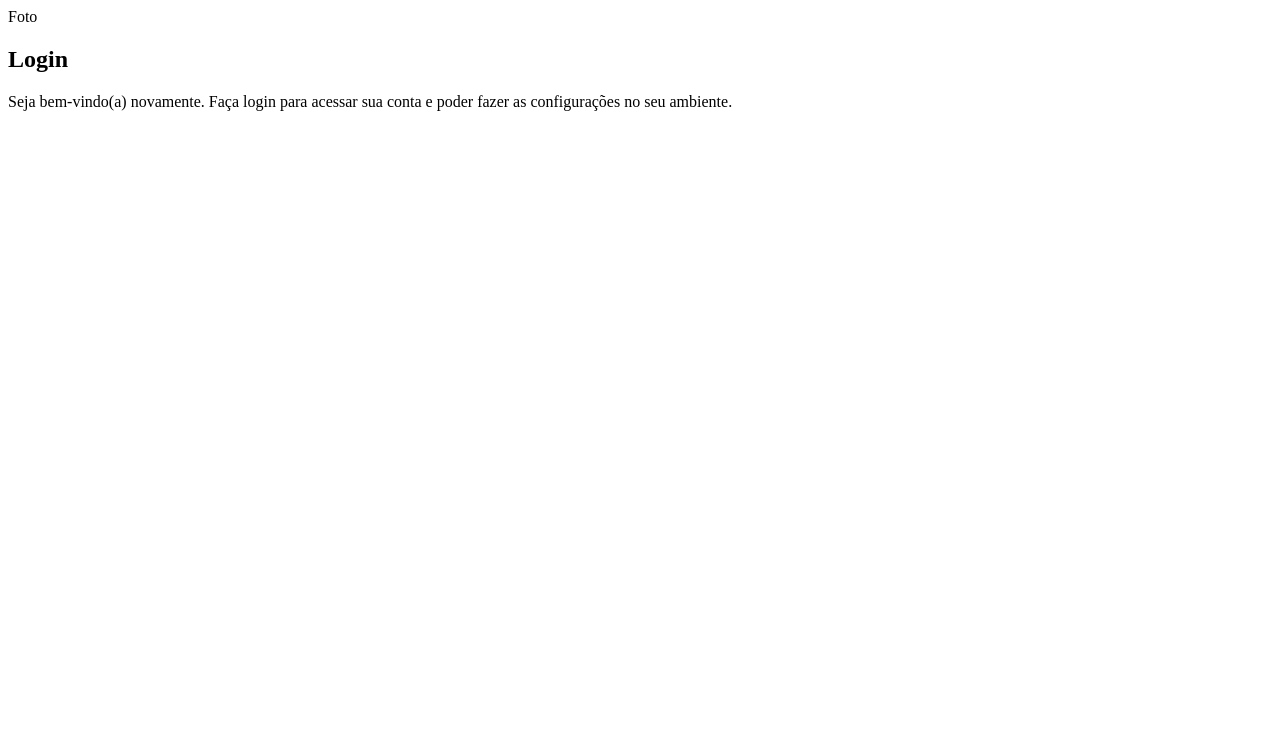
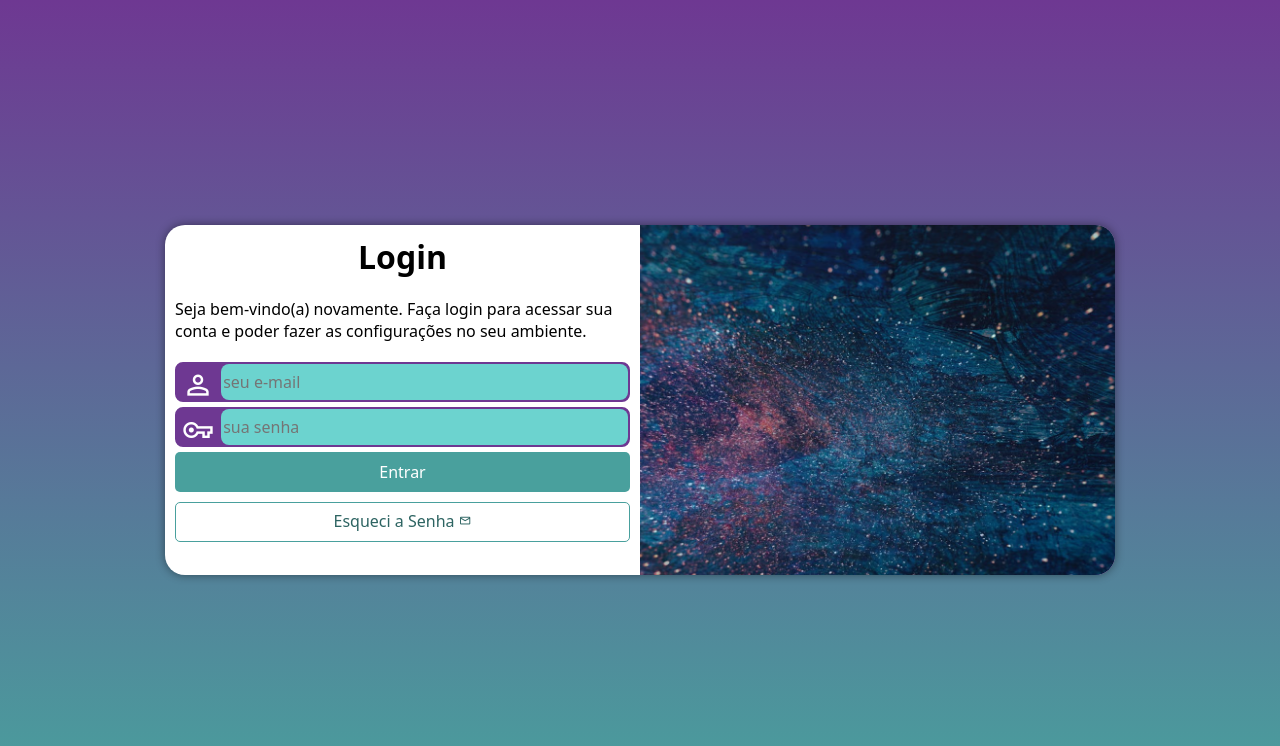
Before and after one commit to heenrique288/projeto-login, a plain HTML site: page index.html in a window 1280 px wide. Drawn offline with nearby package versions, Linux system fonts and the light colour scheme.

Commit message:
Término do Projeto

```diff
--- /dev/null
+++ b/estilos/media-query.css
@@ -0,0 +1,71 @@
+@charset "UTF-8";
+
+/*Todas as demais mídias*/
+
+/* Typical Device Breakpoints
+-------------------------------------------
+Pequenas telas: até 600px
+Celular: 600px até 768px
+Tablet: 769px até 992px
+Desktop: 992px até 1200px
+Grandes telas: acima de 1200px
+*/
+
+@media screen and (min-width:768px) and (max-width: 992px){
+
+    body {
+        background-image: linear-gradient(to top, #49a09d, #6e3892);
+    }
+
+    section#login {
+        width: 80vw;
+        height: 280px;
+
+    }
+
+    section#login > div#imagem {
+        float: left;
+        width: 30%;
+        height: 100%;
+    }
+
+    section#login > div#formulario {
+        float: right;
+        width: 70%;
+
+    }
+}
+
+@media screen and (min-width: 992px) {
+
+    body {
+        background-image: linear-gradient(to top, #49a09d, #6e3892);
+    }
+
+    section#login {
+        width: 950px;
+        height: 350px;
+
+    }
+
+    section#login > div#imagem {
+        float: right;
+        width: 50%;
+        height: 100%;
+    }
+
+    section#login > div#formulario {
+        float: left;
+        width: 50%;
+    }
+
+    div#formulario > p {
+        font-size: 1em;
+        margin: 20px 0px;
+    }
+
+
+    div#formulario > h1 {
+        font-size: 2em;
+    }
+}
--- a/estilos/style.css
+++ b/estilos/style.css
@@ -3,6 +3,140 @@
 /*
     Paleta de Cores:
     Verde: #49a09d
-    Lilas: #5f2c82
+    Lilas: #6e3892
+*/
 
-*/
+* {
+    margin: 0;
+    padding: 0;
+    font-family: system-ui, -apple-system, BlinkMacSystemFont, 'Segoe UI', Roboto, Oxygen, Ubuntu, Cantarell, 'Open Sans', 'Helvetica Neue', sans-serif;
+    box-sizing: border-box;
+}
+
+body, html {
+    background-color: #6e3892;
+    height: 100vh;
+    width: 100vw;
+}
+
+main {
+    position: relative;
+    height: 100vh;
+    width: 100vw;
+}
+
+section#login {
+    position: absolute;
+    top: 50%;
+    left: 50%;
+    background-color: white;
+    width: 252px;
+    height: 500px;
+    border-radius: 20px;
+    overflow: hidden; /*Arredonda a imagem*/
+    box-shadow: 0px 0px 10px rgba(0, 0, 0, 0.445);
+
+    transform: translate(-50%, -50%);
+    transition: width .3s, height 0.3s;
+    transition-timing-function: ease;
+}
+
+section#login > div#imagem {
+    display: block;
+    background: #6b3391 url(../imagens/universo.jpg) no-repeat;
+    background-size: cover;
+    background-position: center center;
+    height: 200px;
+}
+
+section#login > div#formulario {
+    display: block;
+    padding: 10px;
+
+}
+
+div#formulario > h1 {
+    text-align: center;
+    margin-bottom: 10px;
+}
+
+div#formulario > p {
+    font-size: 0.8em;
+}
+
+form > div.campo {
+    display: block;
+    background-color: #6e3892;
+    border: 2px solid #6e3892;
+    width: 100%;
+    height: 40px;
+    border-radius: 8px;
+    margin: 5px 0px;
+}
+
+div.campo > label {
+    display: none;
+}
+
+div.campo > span {
+    color: white;
+    /*background-color: black;*/
+    font-size: 2em;
+    width: 40px;
+    padding: 5px;
+}
+
+div.campo > input {
+    background-color: #6cd3cf;
+    font-size: 1em;
+    width: calc(100% - 44.4px);
+    height: 100%;
+    border: 0px;
+    border-radius: 8px;
+    padding: 2px;
+
+    transform: translateY(-13px);
+}
+
+div.campo > input:focus-within {
+    background-color: white;
+}
+
+form > input[type=submit] {
+    display: block;
+    font-size: 1em;
+    width: 100%;
+    height: 40px;
+    background-color: #49a09d;
+    color: white;
+    border: none;
+    border-radius: 5px;
+}
+
+form > input[type=submit]:hover {
+    background-color: #2f6664;
+    cursor: pointer;
+}
+
+form > a.botao {
+    display: block;
+    text-align: center;
+    font-size: 1em;
+    width: 100%;
+    height: 40px;
+    background-color: white;
+    margin-top: 10px;
+    padding-top: 7px;
+    border: 1px solid #49a09d;
+    border-radius: 5px;
+    color: #2d6462;
+    text-decoration: none;
+}
+
+form > a.botao:hover {
+    background-color: #6cd3cf;
+}
+
+form > a.botao > span {
+    font-size: 0.8em;
+}
--- a/index.html
+++ b/index.html
@@ -5,18 +5,33 @@
     <meta name="viewport" content="width=device-width, initial-scale=1.0">
     <title>Login</title>
     <link rel="stylesheet" href="estilos/style.css">
+    <link rel="stylesheet" href="estilos/media-query.css">
+    <link href="https://fonts.googleapis.com/css2?family=Material+Symbols+Outlined" rel="stylesheet" />
 </head>
 <body>
     <main>
         <section id="login">
             <div id="imagem">
-                Foto
+
             </div>
             <div id="formulario">
                 <h1>Login</h1>
                 <p>Seja bem-vindo(a) novamente. Faça login para acessar sua conta e poder fazer as configurações no seu ambiente.</p>
-                <form action="login.php" method="get">
-
+                <form action="login.php" method="get" autocomplete="on">
+                    <div class="campo">
+                        <span class="material-symbols-outlined">person</span>
+                        <input type="email" name="login" id="ilogin" placeholder="seu e-mail" required autocomplete="email" maxlength="30">
+                        <label for="ilogin">Login</label>
+                    </div>
+                    <div class="campo">
+                        <span class="material-symbols-outlined">vpn_key</span>
+                        <input type="password" name="senha" id="isenha" placeholder="sua senha" required autocomplete="current-password" minlength="8" maxlength="20">
+                        <label for="isenha">Senha</label>
+                    </div>
+                    <input type="submit" value="Entrar">
+                    <a href="esqueci.html" class="botao">
+                        Esqueci a Senha <span class="material-symbols-outlined">mail</span>
+                    </a>
                 </form>
             </div>
         </section>
```
